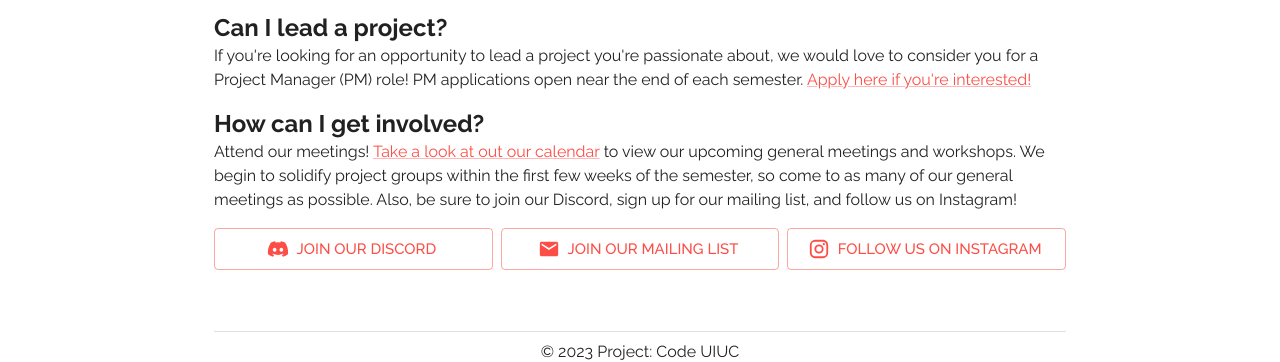
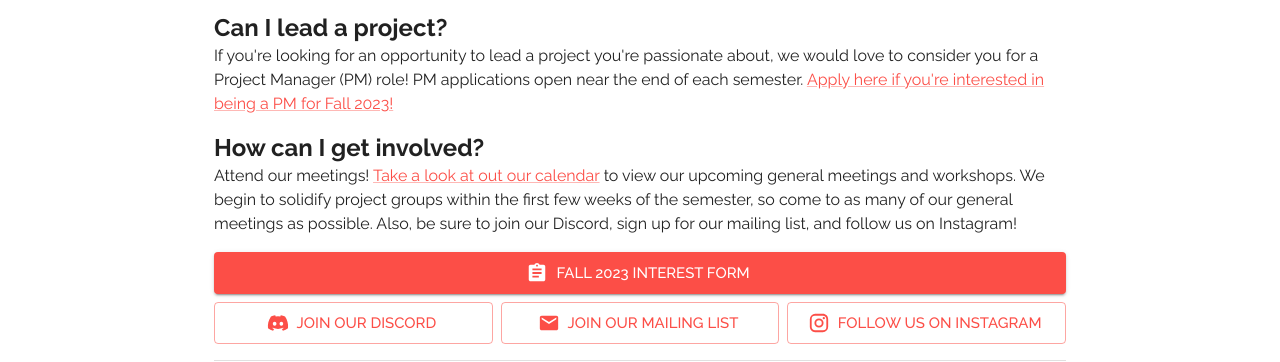
Before and after one commit to owen-hayes/project-code-website, a React (Create React App) app in the folder project-code/: page / in a window 1280 px wide. Shown: the part 429-791 px from the top of the page. Built offline with nearby package versions, Linux system fonts and the light colour scheme; no server answers.

Commit message:
Add 2023 quad day form

```diff
--- a/project-code/src/components/routes/HomePage.js
+++ b/project-code/src/components/routes/HomePage.js
@@ -7,6 +7,7 @@ import { Link as RouterLink } from 'react-router-dom';
 import { FaDiscord } from 'react-icons/fa';
 import InstagramIcon from '@mui/icons-material/Instagram';
 import MailIcon from '@mui/icons-material/Mail';
+import AssignmentIcon from '@mui/icons-material/Assignment';
 
 const useStyles = makeStyles((theme) => ({
   root: {
@@ -124,8 +125,8 @@ export default function HomePage() {
       <Typography paragraph>
         If you're looking for an opportunity to lead a project you're passionate about, we would love to consider you for a Project Manager
         (PM) role! PM applications open near the end of each semester.{' '}
-        <Link href='https://forms.gle/ZBPtKi35JyNK9Gsa8' target='_blank'>
-          Apply here if you're interested!
+        <Link href='https://forms.gle/WsWA5c6P9b2FBHy6A' target='_blank'>
+          Apply here if you're interested in being a PM for Fall 2023!
         </Link>
       </Typography>
 
@@ -142,6 +143,20 @@ export default function HomePage() {
         us on Instagram!
       </Typography>
       <Grid container spacing={1} justifyContent='space-evenly' alignItems='center'>
+        <Grid item xs={12}>
+          <Button
+            variant='contained'
+            color='primary'
+            size='large'
+            startIcon={<AssignmentIcon />}
+            fullWidth
+            href='https://forms.gle/JLdA4oW1X7RDWn9N8'
+            target='_blank'
+            aria-label='Fall 2023 interest form'
+          >
+            Fall 2023 Interest Form
+          </Button>
+        </Grid>
         <Grid item xs={12} sm={6} md={4}>
           <Button
             variant='outlined'
@@ -156,13 +171,24 @@ export default function HomePage() {
           </Button>
         </Grid>
         <Grid item xs={12} sm={6} md={4}>
+          {/* <Button
+            variant='outlined'
+            color='primary'
+            size='large'
+            startIcon={<MailIcon />}
+            fullWidth
+            href='https://tinyurl.com/ProjectCodeMailing'
+            target='_blank'
+          >
+            Join our mailing list
+          </Button> */}
           <Button
             variant='outlined'
             color='primary'
             size='large'
             startIcon={<MailIcon />}
             fullWidth
-            href='https://tinyurl.com/ProjectCodeMailing'
+            href='https://dashboard.mailerlite.com/forms/393887/92302177630946577/share'
             target='_blank'
           >
             Join our mailing list
```
